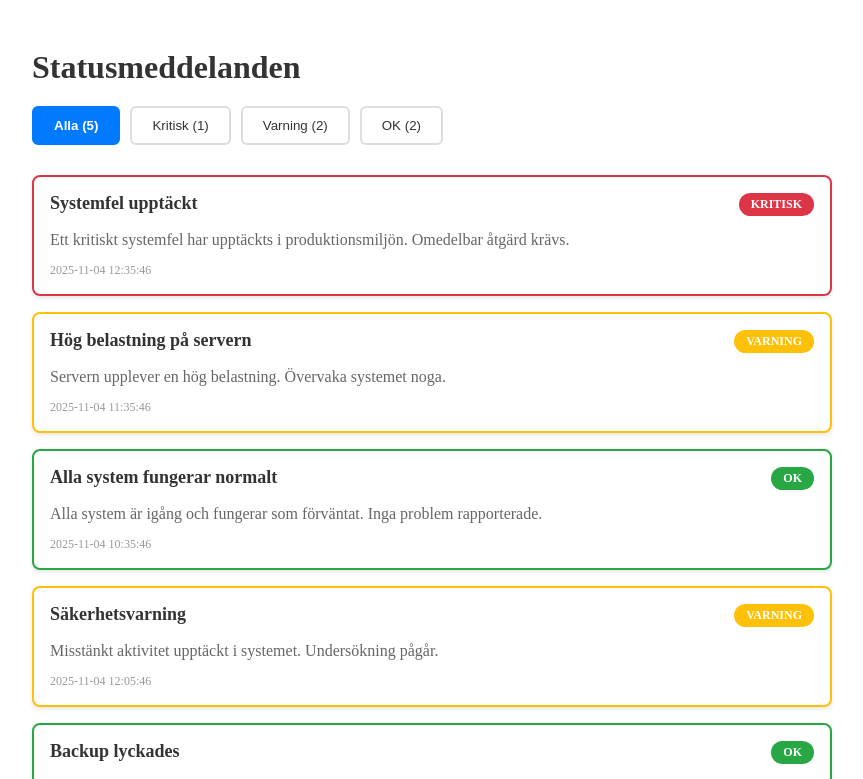
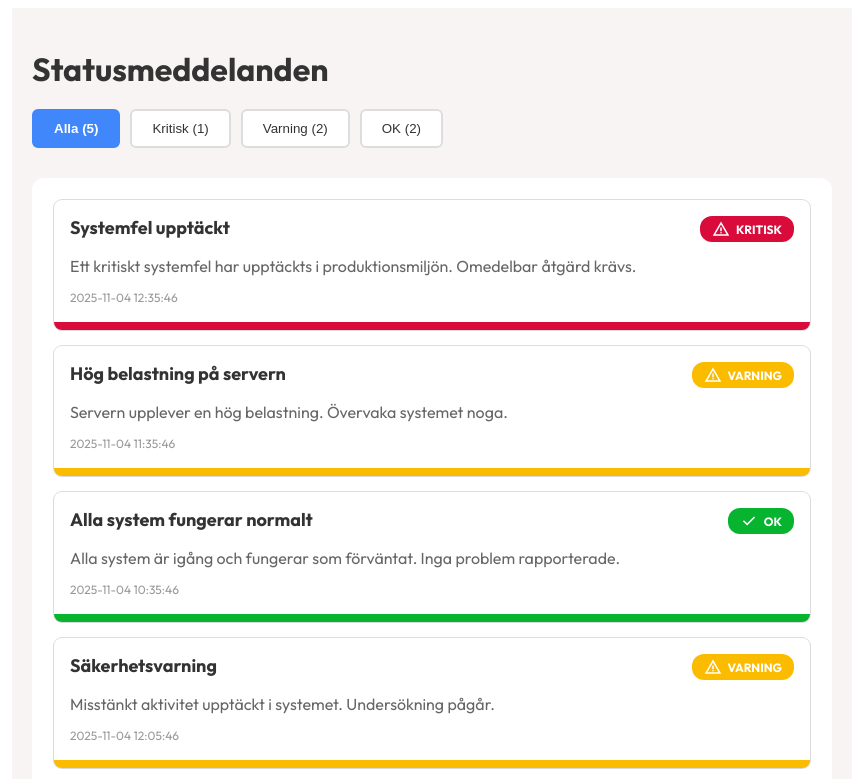
Before and after one commit to SimonKane/m-lads, a React (Vite) app in the folder frontend/: page / in a window 1280 px wide. Shown: the top 779 px of the page, without its empty margins (208-1071 px from the left). Built offline with nearby package versions, Linux system fonts and the light colour scheme.

Commit message:
change inline styling to pure css and add styling

```diff
--- a/frontend/src/components/StatusMessages.tsx
+++ b/frontend/src/components/StatusMessages.tsx
@@ -4,6 +4,7 @@
 
 import { useState } from "react";
 import { StatusMessage } from "../types/StatusMessage";
+import "./statusMessages.css";
 
 interface StatusMessagesProps {
   messages: StatusMessage[];
@@ -13,16 +14,17 @@ type FilterType = "all" | "critical" | "danger" | "ok";
 
 const StatusMessages = ({ messages }: StatusMessagesProps) => {
   const [filter, setFilter] = useState<FilterType>("all");
+
   const getStatusColor = (status: StatusMessage["status"]) => {
     switch (status) {
       case "critical":
-        return "#dc3545"; // Röd
+        return "critical";
       case "danger":
-        return "#ffc107"; // Gul
+        return "danger";
       case "ok":
-        return "#28a745"; // Grön
+        return "ok";
       default:
-        return "#6c757d"; // Grå
+        return "default";
     }
   };
 
@@ -39,148 +41,70 @@ const StatusMessages = ({ messages }: StatusMessagesProps) => {
     }
   };
 
-  // Filtrera meddelanden baserat på vald status
   const filteredMessages =
     filter === "all"
       ? messages
       : messages.filter((msg) => msg.status === filter);
 
   return (
-    <div style={{ padding: "20px", maxWidth: "800px", margin: "0 auto" }}>
-      <h1 style={{ marginBottom: "20px", color: "#333" }}>Statusmeddelanden</h1>
+    <div className="statusMsg-container">
+      <h1 className="status-heading">Statusmeddelanden</h1>
 
-      {/* Filtreringsmeny */}
-      <div
-        style={{
-          display: "flex",
-          gap: "10px",
-          marginBottom: "30px",
-          flexWrap: "wrap",
-        }}
-      >
+      <div className="filter-menu">
         <button
           onClick={() => setFilter("all")}
-          style={{
-            padding: "10px 20px",
-            borderRadius: "6px",
-            border: filter === "all" ? "2px solid #007bff" : "2px solid #ddd",
-            backgroundColor: filter === "all" ? "#007bff" : "#fff",
-            color: filter === "all" ? "#fff" : "#333",
-            fontWeight: filter === "all" ? "bold" : "normal",
-            cursor: "pointer",
-            transition: "all 0.2s",
-          }}
+          className={`filter-button ${filter === "all" ? "active" : ""}`}
         >
           Alla ({messages.length})
         </button>
 
         <button
           onClick={() => setFilter("critical")}
-          style={{
-            padding: "10px 20px",
-            borderRadius: "6px",
-            border:
-              filter === "critical" ? "2px solid #dc3545" : "2px solid #ddd",
-            backgroundColor: filter === "critical" ? "#dc3545" : "#fff",
-            color: filter === "critical" ? "#fff" : "#333",
-            fontWeight: filter === "critical" ? "bold" : "normal",
-            cursor: "pointer",
-            transition: "all 0.2s",
-          }}
+          className={`filter-button ${filter === "critical" ? "active critical" : ""}`}
         >
           Kritisk ({messages.filter((m) => m.status === "critical").length})
         </button>
 
         <button
           onClick={() => setFilter("danger")}
-          style={{
-            padding: "10px 20px",
-            borderRadius: "6px",
-            border:
-              filter === "danger" ? "2px solid #ffc107" : "2px solid #ddd",
-            backgroundColor: filter === "danger" ? "#ffc107" : "#fff",
-            color: filter === "danger" ? "#fff" : "#333",
-            fontWeight: filter === "danger" ? "bold" : "normal",
-            cursor: "pointer",
-            transition: "all 0.2s",
-          }}
+          className={`filter-button ${filter === "danger" ? "active danger" : ""}`}
         >
           Varning ({messages.filter((m) => m.status === "danger").length})
         </button>
 
         <button
           onClick={() => setFilter("ok")}
-          style={{
-            padding: "10px 20px",
-            borderRadius: "6px",
-            border: filter === "ok" ? "2px solid #28a745" : "2px solid #ddd",
-            backgroundColor: filter === "ok" ? "#28a745" : "#fff",
-            color: filter === "ok" ? "#fff" : "#333",
-            fontWeight: filter === "ok" ? "bold" : "normal",
-            cursor: "pointer",
-            transition: "all 0.2s",
-          }}
+          className={`filter-button ${filter === "ok" ? "active ok" : ""}`}
         >
           OK ({messages.filter((m) => m.status === "ok").length})
         </button>
       </div>
 
       {filteredMessages.length === 0 ? (
-        <p style={{ color: "#666", textAlign: "center", padding: "40px" }}>
+        <p className="empty-message">
           {messages.length === 0
             ? "Inga statusmeddelanden för tillfället."
             : "Inga meddelanden matchar det valda filtret."}
         </p>
       ) : (
-        <div style={{ display: "flex", flexDirection: "column", gap: "16px" }}>
+        <div className="message-list">
           {filteredMessages.map((msg) => (
             <div
               key={msg.id}
-              style={{
-                border: `2px solid ${getStatusColor(msg.status)}`,
-                borderRadius: "8px",
-                padding: "16px",
-                backgroundColor: "#fff",
-                boxShadow: "0 2px 4px rgba(0,0,0,0.1)",
-              }}
+              className={`message-card ${getStatusColor(msg.status)}`}
+
             >
-              <div
-                style={{
-                  display: "flex",
-                  justifyContent: "space-between",
-                  alignItems: "flex-start",
-                  marginBottom: "12px",
-                }}
-              >
-                <h2 style={{ margin: 0, color: "#333", fontSize: "18px" }}>
-                  {msg.title}
-                </h2>
-                <span
-                  style={{
-                    backgroundColor: getStatusColor(msg.status),
-                    color: "#fff",
-                    padding: "4px 12px",
-                    borderRadius: "12px",
-                    fontSize: "12px",
-                    fontWeight: "bold",
-                    textTransform: "uppercase",
-                  }}
-                >
+              <div className="message-header">
+                <h2 className="message-title">{msg.title}</h2>
+                <span className={`status-badge ${getStatusColor(msg.status)}`}>
+                  {(msg.status === "danger" || msg.status === "critical") ? <svg xmlns="http://www.w3.org/2000/svg" height="18px" viewBox="0 -960 960 960" width="18px" fill="#FFFFFF"><path d="m40-120 440-760 440 760H40Zm138-80h604L480-720 178-200Zm302-40q17 0 28.5-11.5T520-280q0-17-11.5-28.5T480-320q-17 0-28.5 11.5T440-280q0 17 11.5 28.5T480-240Zm-40-120h80v-200h-80v200Zm40-100Z"/></svg> : <svg xmlns="http://www.w3.org/2000/svg" height="18px" viewBox="0 -960 960 960" width="18px" fill="#FFFFFF"><path d="M382-240 154-468l57-57 171 171 367-367 57 57-424 424Z"/></svg>}
                   {getStatusLabel(msg.status)}
                 </span>
               </div>
 
-              <p
-                style={{
-                  margin: "0 0 8px 0",
-                  color: "#666",
-                  lineHeight: "1.5",
-                }}
-              >
-                {msg.message}
-              </p>
+              <p className="message-content">{msg.message}</p>
 
-              <span style={{ fontSize: "12px", color: "#999" }}>
+              <span className="message-timestamp">
                 {new Date(msg.timestamp).toLocaleString("sv-SE")}
               </span>
             </div>
--- /dev/null
+++ b/frontend/src/components/statusMessages.css
@@ -0,0 +1,156 @@
+@import url('https://fonts.googleapis.com/css2?family=Outfit:wght@100..900&display=swap');
+
+:root {
+    --critical: #d90b3b;
+    --warning: #fbbc00;
+    --ok: #07b42f;
+    --action-default: #3f87fb;
+}
+
+.statusMsg-container {
+  padding: 20px;
+  max-width: 800px;
+  margin: 0 auto;
+  font-family: Arial;
+  background-color: #f8f4f4;
+}
+
+.statusMsg-container > * {
+    font-family: 'Outfit', 'Segoe UI', Tahoma, Geneva, Verdana, sans-serif;
+}
+
+.status-heading {
+  margin-bottom: 20px;
+  color: #333;
+}
+
+.filter-menu {
+  display: flex;
+  gap: 10px;
+  margin-bottom: 30px;
+  flex-wrap: wrap;
+}
+
+.filter-button {
+  padding: 10px 20px;
+  border-radius: 6px;
+  border: 2px solid #ddd;
+  background-color: #fff;
+  color: #333;
+  cursor: pointer;
+  transition: all 0.2s;
+}
+
+.filter-button.active {
+  font-weight: bold;
+  color: #ffffff;
+}
+
+.filter-button.active.critical {
+  border-color: var(--critical);
+  background-color: var(--critical);
+}
+
+.filter-button.active.danger {
+  border-color: var(--warning);
+  background-color: var(--warning);
+}
+
+.filter-button.active.ok {
+  border-color: var(--ok);
+  background-color: var(--ok);
+}
+
+.filter-button.active {
+  border-color: var(--action-default);
+  background-color: var(--action-default);
+}
+
+.empty-message {
+  color: #666;
+  text-align: center;
+  padding: 40px;
+}
+
+.message-list {
+  display: flex;
+  flex-direction: column;
+  gap: 16px;
+  padding: 22px;
+  border-radius: 12px;
+  background-color: white;
+}
+
+.message-card {
+  border-radius: 8px;
+  padding: 16px;
+  background-color: #fff;
+box-shadow: rgba(0, 0, 0, 0.02) 0px 1px 3px 0px, rgba(27, 31, 35, 0.15) 0px 0px 0px 1px;}
+
+.message-card.critical {
+  border-bottom: 8px solid var(--critical);
+}
+
+.message-card.danger {
+  border-bottom: 8px solid var(--warning);
+}
+
+.message-card.ok {
+  border-bottom: 8px solid var(--ok);
+}
+
+.message-card.default {
+  border: 2px solid #6c757d;
+}
+
+.message-header {
+  display: flex;
+  justify-content: space-between;
+  align-items: flex-start;
+  margin-bottom: 12px;
+}
+
+.message-title {
+  margin: 0;
+  color: #333;
+  font-size: 18px;
+}
+
+.status-badge {
+    display: flex;
+    align-items: center;
+    gap: 6px;
+  color: #fff;
+  padding: 4px 12px;
+  border-radius: 12px;
+  font-size: 12px;
+  font-weight: bold;
+  text-transform: uppercase;
+}
+
+.status-badge.critical {
+  background-color: var(--critical);
+}
+
+.status-badge.danger {
+  background-color: var(--warning);
+}
+
+.status-badge.ok {
+  background-color: var(--ok);
+}
+
+.status-badge.default {
+  background-color: #6c757d;
+}
+
+.message-content {
+  margin: 0 0 8px 0;
+  color: #666;
+  line-height: 1.5;
+}
+
+.message-timestamp {
+  font-size: 12px;
+  color: #999;
+}
```
